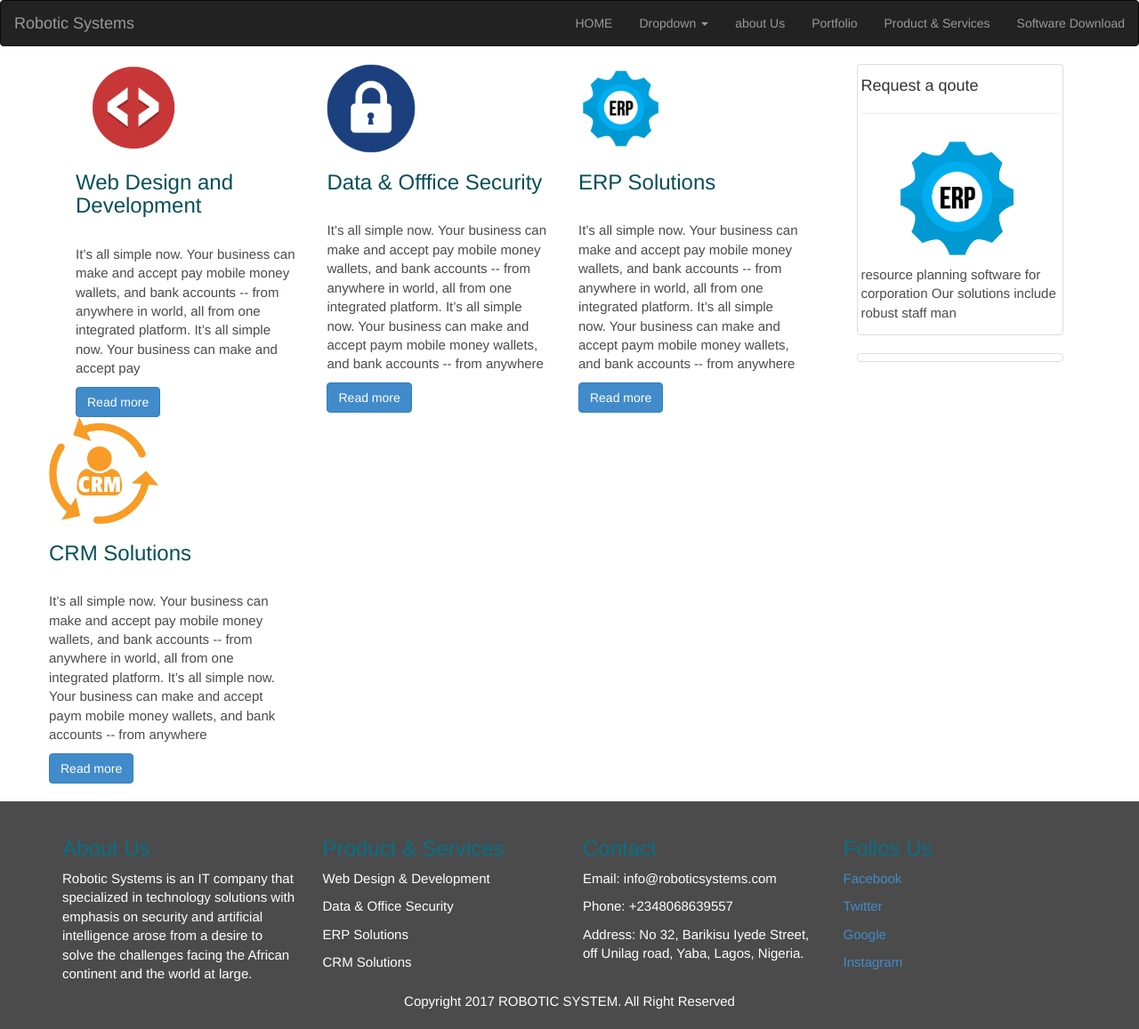
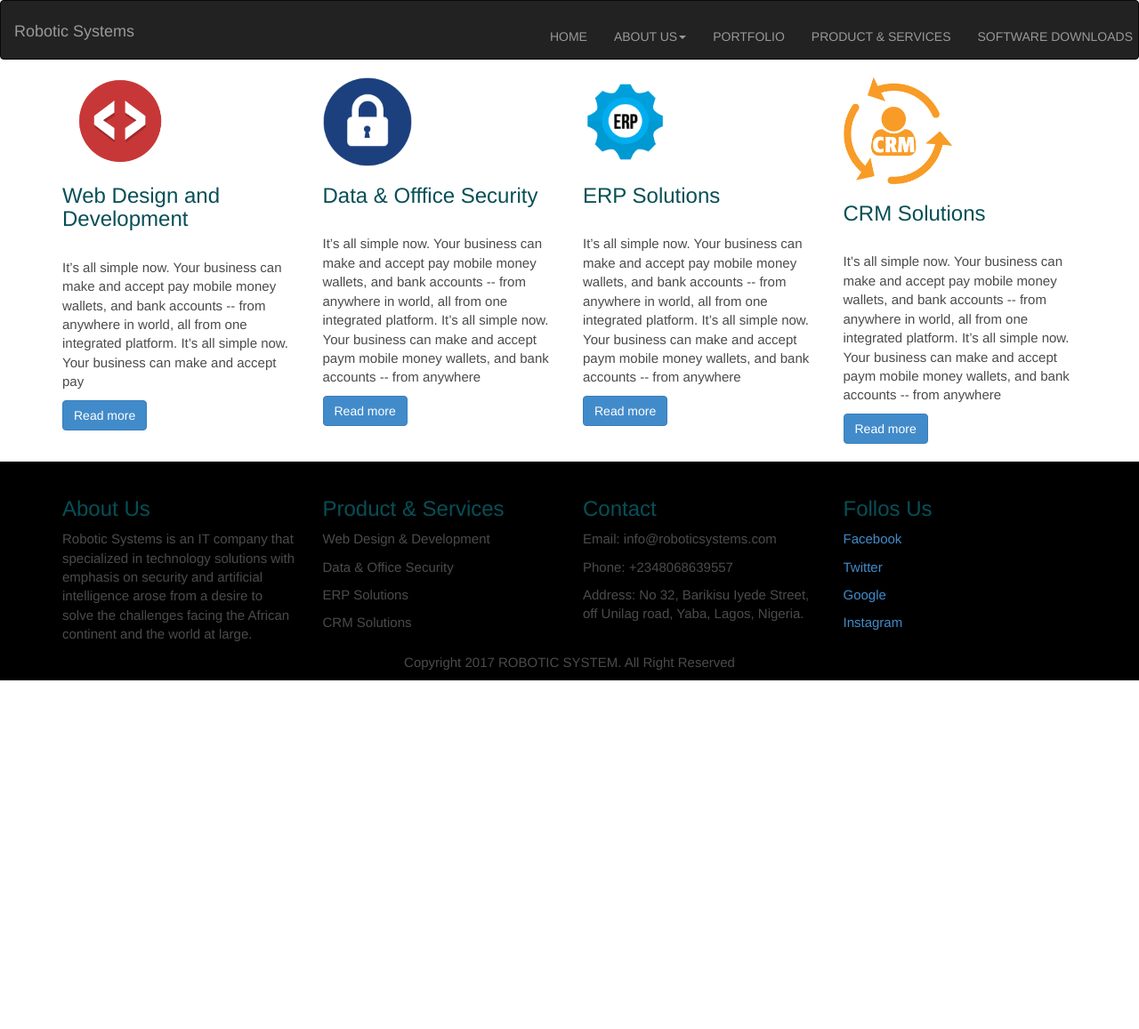
Before and after one commit to devifeoma/roboSystem, a PHP site: page /product-services.php in a window 1280 px wide. Shown: the whole page at 89% size. After the commit the page ends 765 px from the top, so only its background shows below. Run offline with PHP 8.4, Linux system fonts and the light colour scheme; some libraries are stand-ins or nearby versions.

Commit message:
updated my files

```diff
--- a/css/style.css
+++ b/css/style.css
@@ -7,13 +7,19 @@ body p{
 		font-size: 15px;
 }
 
-/*body a{
-		text-decoration: none !important;
-}*/
 
-hr{
-	color: #4B4B4B;
+body a:hover{
+	color: red;
 }
+ body a:active{
+	color: blue;
+}
+
+
+ body a:active{
+	color: green;
+}
+
 
 .bg-home{
 	background:linear-gradient(100deg, rgba(0,0,128, 0.3) -30%, rgba(0,0,128, 0.4) 70%),url(../img/robot.jpg)!important;
@@ -21,16 +27,12 @@ hr{
 	background-repeat: no-repeat !important;
 }
 
-.ul li{
-		color: #077187;
-		margin-top: 10px;
+.nav-dec{
+		margin-top: 9px;
 		padding: 6px;
-		font-size: 16px;
+		font-size: 14px;
 }
 
-.bs{
-	box-shadow: 0 4px 10px rgba(0,0,0,43);
-}
 .li{
 	color: #077187;
 }
@@ -39,29 +41,17 @@ hr{
 		font-size: 40px;
 }
 
-.section:p{
-			font-size: 15px;
-}
-.section:h3{
-			font-size: 30px;
-			text-align: center;
-}
+
 .ul{
 	list-style-type: none outside;
 }
 
 
 #footer{
-		background-color: #4B4B4B;
+		background-color: black;
 		margin-top: 20px;
-		padding-bottom: 10px;
 }
 #footer h3{
-			color: #077187;
+			color: #074F57;
 			margin-top: 40px;
 }
-#footer p{
-			color: white;
-}
-
-s
--- a/footer.php
+++ b/footer.php
@@ -26,8 +26,8 @@
           </div>
           <div class="col-xs-12 col-sm-6 col-md-3">
                 <h3>Follos Us</h3>
-              <p><a href="#">Facebook</a></p>
-              <p><a href="#">Twitter</a></p>
+              <p><a href="https://www.facebook.com/robosys">Facebook</a></p>
+              <p><a href="http://www.robosyslive.com/twitter.com/robosys">Twitter</a></p>
               <p><a href="#">Google</a></p>
               <p><a href="#">Instagram</a></p>
 
--- a/header.php
+++ b/header.php
@@ -22,26 +22,23 @@
                     <span class="icon-bar"></span>
                     <span class="icon-bar"></span>
                 </button>
-                <a class="navbar-brand" href="#">Robotic Systems</a>
+                <a class="navbar-brand" href="home.php">Robotic Systems</a>
             </div>
 
             <!-- Collect the nav links, forms, and other content for toggling -->
-            <div class="collapse navbar-collapse navbar-ex1-collapse">
+            <div class="collapse navbar-collapse navbar-ex1-collapse nav-dec">
                 <ul class="nav navbar-nav navbar-right">
-                    <li><a href="#">HOME</a></li>
+                    <li><a href="home.php">HOME</a></li>
                     <li class="dropdown">
-                        <a href="#" class="dropdown-toggle" data-toggle="dropdown">Dropdown <b class="caret"></b></a>
+                        <a href="#" class="dropdown-toggle" data-toggle="dropdown">ABOUT US<b class="caret"></b></a>
                         <ul class="dropdown-menu">
-                            <li><a href="#">Action</a></li>
-                            <li><a href="#">Another action</a></li>
-                            <li><a href="#">Something else here</a></li>
-                            <li><a href="#">Separated link</a></li>
+                            <li><a href="about.php">COMPANY</a></li>
+                            <li><a href="contact.php">CONTACT INFORMATION</a></li>
                         </ul>
                     </li>
-                    <li><a href="#">about Us</a></li>
-                      <li><a href="#">Portfolio</a></li>
-                       <li><a href="#">Product & Services</a></li>
-                       <li><a href="#">Software Download</a></li>
+                    <li><a href="portfolio.php">PORTFOLIO</a></li>
+                    <li><a href="product-services.php">PRODUCT & SERVICES</a></li>
+                    <li><a href="anti-malware.php">SOFTWARE DOWNLOADS</a></li>
                 </ul>
             </div><!-- /.navbar-collapse -->
         </div>
--- a/home.php
+++ b/home.php
@@ -37,8 +37,6 @@
           It’s all simple now. Your business can make and accept pa
           mobile money wallets, and bank accounts -- from anywhere</p>
           <a href="data-office.php"><button type="button" class="btn btn-primary">Read more</button></a>
-
-
         </div>
         <div class="col-xs-12 col-sm-6 col-md-4">
         <img src="img/erp-icon.png" height="150">
--- a/product-services.php
+++ b/product-services.php
@@ -1,8 +1,8 @@
 <?php include("header.php");?>
 	<div class="container">
 		<div class="row">
-			<div class="col-md-9">
-				<div class="col-md-4">
+
+				<div class="col-md-3">
 					<img src="img/web_dev.png" height="100">
           <h3>Web Design and Development</h3><br>
           <p>It’s all simple now. Your business can make and accept pay
@@ -11,7 +11,7 @@
           It’s all simple now. Your business can make and accept pay</p>
           <a href="web-dev.php"><button type="button" class="btn btn-primary">Read more</button></a>
 				</div>
-				<div class="col-md-4">
+				<div class="col-md-3">
 								<img src="img/icon-security.png" height="100">
           <h3>Data & Offfice Security</h3><br>
           <p>It’s all simple now. Your business can make and accept pay
@@ -21,7 +21,7 @@
           mobile money wallets, and bank accounts -- from anywhere</p>
           <a href="data-office.php"><button type="button" class="btn btn-primary">Read more</button></a>
 				</div>
-				<div class="col-md-4">
+				<div class="col-md-3">
 								<img src="img/erp-icon.png" height="100">
           <h3>ERP Solutions</h3><br>
           <p>It’s all simple now. Your business can make and accept pay
@@ -29,29 +29,9 @@
           world, all from one integrated platform.
           It’s all simple now. Your business can make and accept paym
           mobile money wallets, and bank accounts -- from anywhere</p>
-          <a href="erp-solutions"><button type="button" class="btn btn-primary">Read more</button></a>
+          <a href="erp-solutions.php"><button type="button" class="btn btn-primary">Read more</button></a>
 				</div>
 
-
-			</div>
-
-			<div class="col-md-3">
-				<div class="col-md-12">
-					<div class="thumbnail">
-						<h4>Request a qoute</h4><hr>
-						<img src="img/erp-icon.png" height="100" width="150">
-						<p>resource planning software for corporation
-						Our solutions include robust staff man</p>
-					</div>
-				</div>
-				<div class="col-md-12">
-					<div class="thumbnail">
-
-					</div>
-				</div>
-			</div>
-			<div class="clearfix"></div>
-				<div class="row">
 				<div class="col-md-3">
 										<img src="img/crm2.png" height="120">
           <h3>CRM Solutions</h3><br>
@@ -62,11 +42,8 @@
           mobile money wallets, and bank accounts -- from anywhere</p>
           <a href="crm.php"><button type="button" class="btn btn-primary">Read more</button></a>
 				</div>
-				<div class="col-md-3"></div>
-				<div class="col-md-3"></div>
-				<div class="co-md-3"></div>
 
-			</div>
+
 
 		</div>
 
```
Also changed, not shown: about.php (+0 -15 lines), crm.php (+0 -12 lines), erp-solutions.php (+0 -10 lines), news.php (deleted).
